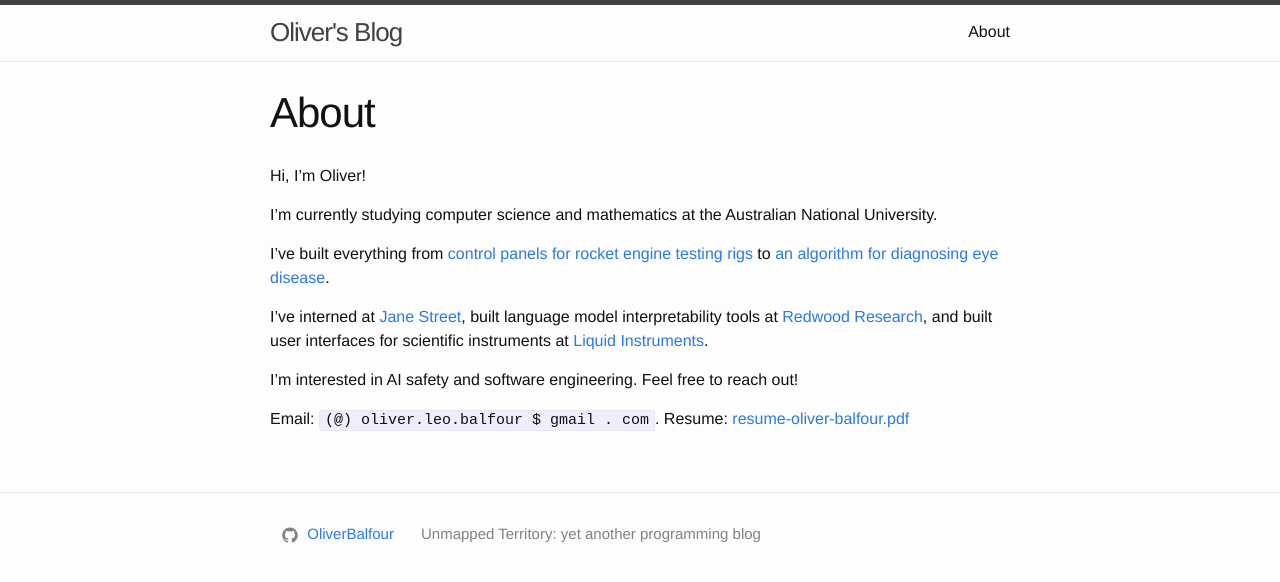
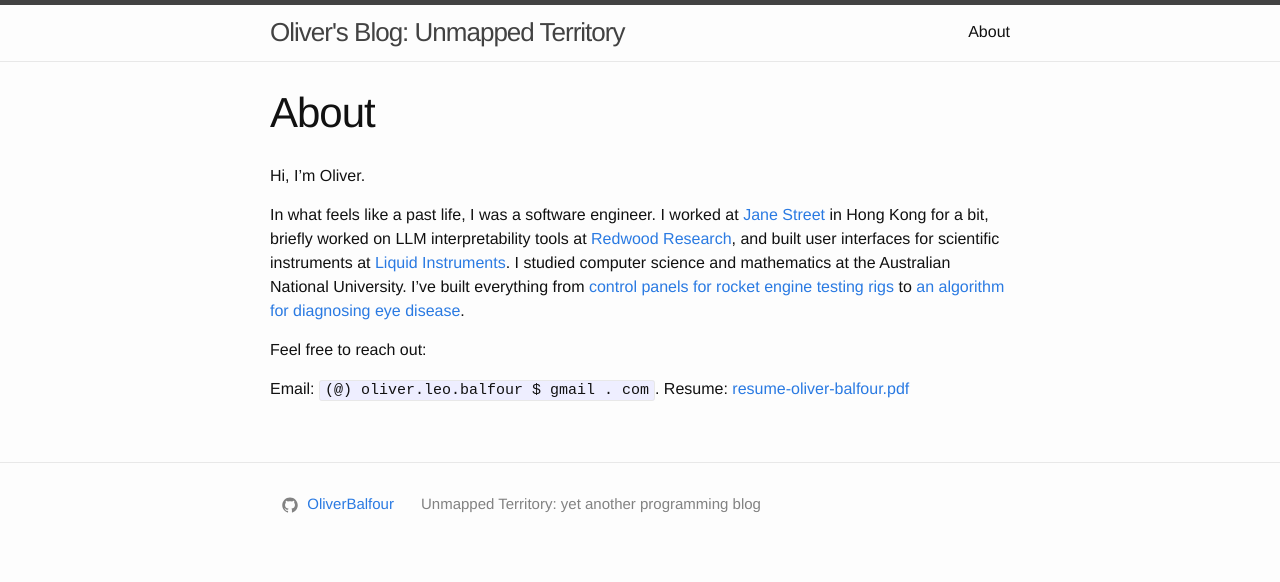
Before and after one commit to OliverBalfour/oliverbalfour.github.io, a Jekyll site: the page built from about.md, in a window 1280 px wide. Shown: the top 582 px of the page. Built offline with Jekyll 4.4.1, drawn with Linux system fonts in a browser that asks for light colours.

Commit message:
Update about page and title in header

```diff
--- a/_config.yml
+++ b/_config.yml
@@ -4,7 +4,7 @@ description: >-
 baseurl: "" # the subpath of your site, e.g. /blog
 url: "https://blog.oliverbalfour.com"
 permalink: /:year/:month/:day/:title.html
-title: Oliver's Blog
+title: "Oliver's Blog: Unmapped Territory"
 author: Oliver Balfour
 # email:
 
--- a/about.md
+++ b/about.md
@@ -4,14 +4,10 @@ title: About
 permalink: /about/
 ---
 
-Hi, I'm Oliver!
+Hi, I'm Oliver.
 
-I'm currently studying computer science and mathematics at the Australian National University.
+In what feels like a past life, I was a software engineer. I worked at [Jane Street](https://www.janestreet.com/) in Hong Kong for a bit, briefly worked on LLM interpretability tools at [Redwood Research](https://www.redwoodresearch.org/), and built user interfaces for scientific instruments at [Liquid Instruments](https://www.liquidinstruments.com/). I studied computer science and mathematics at the Australian National University. I've built everything from [control panels for rocket engine testing rigs](https://github.com/ANU-Rocketry/control-panel) to [an algorithm for diagnosing eye disease](https://github.com/OliverBalfour/DiabeticRetinopathy).
 
-I've built everything from [control panels for rocket engine testing rigs](https://github.com/ANU-Rocketry/control-panel) to [an algorithm for diagnosing eye disease](https://github.com/OliverBalfour/DiabeticRetinopathy).
-
-I've interned at [Jane Street](https://www.janestreet.com/), built language model interpretability tools at [Redwood Research](https://www.redwoodresearch.org/), and built user interfaces for scientific instruments at [Liquid Instruments](https://www.liquidinstruments.com/).
-
-I'm interested in AI safety and software engineering. Feel free to reach out!
+Feel free to reach out:
 
 Email: `(@) oliver.leo.balfour $ gmail . com`. Resume: [resume-oliver-balfour.pdf](https://oliverbalfour.github.io/Resume/resume-oliver-balfour.pdf)
```
